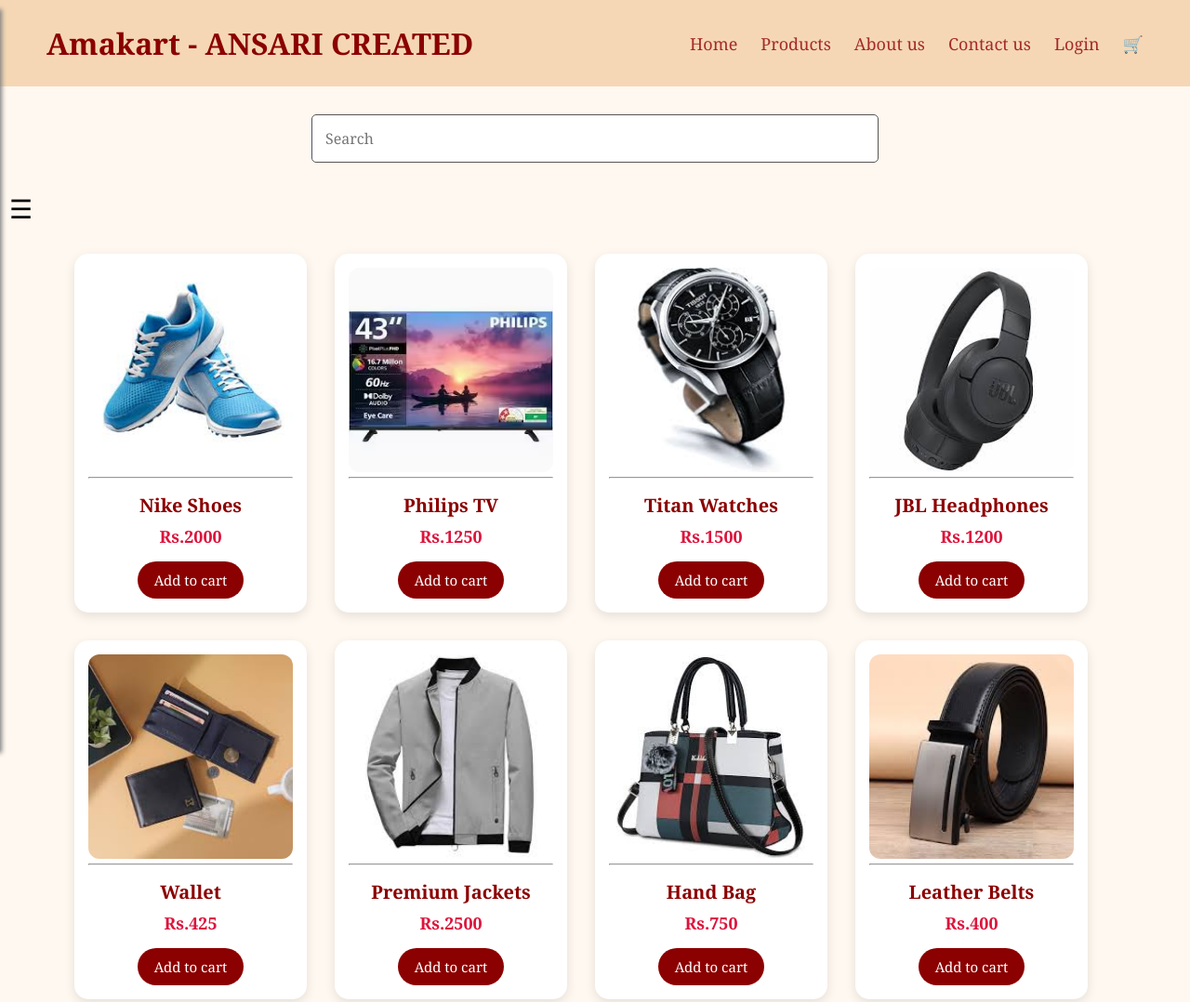
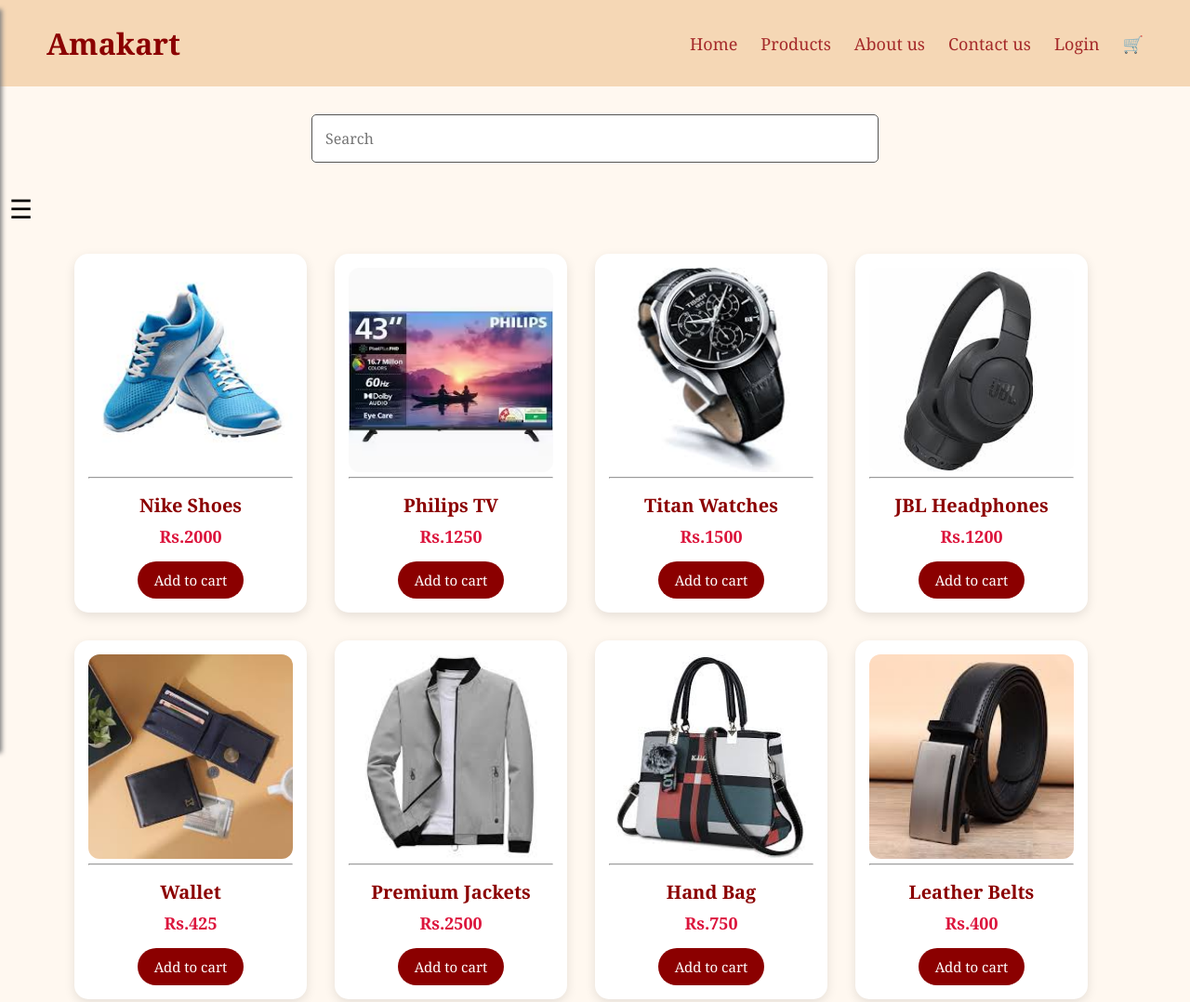
Before and after one commit to MohamedAslam05/Amakart, a plain HTML site: page index.html in a window 1280 px wide. Shown: the top 1078 px of the page at 93% size. Drawn offline with Linux system fonts and the light colour scheme.

Commit message:
remove name

```diff
--- a/index.html
+++ b/index.html
@@ -11,7 +11,7 @@
 <body>
     <div class="header">
         <nav>
-            <h1>Amakart - ANSARI CREATED</h1>
+            <h1>Amakart</h1>
             <ul>
                 <li>Home</li>
                 <li>Products</li>
```
